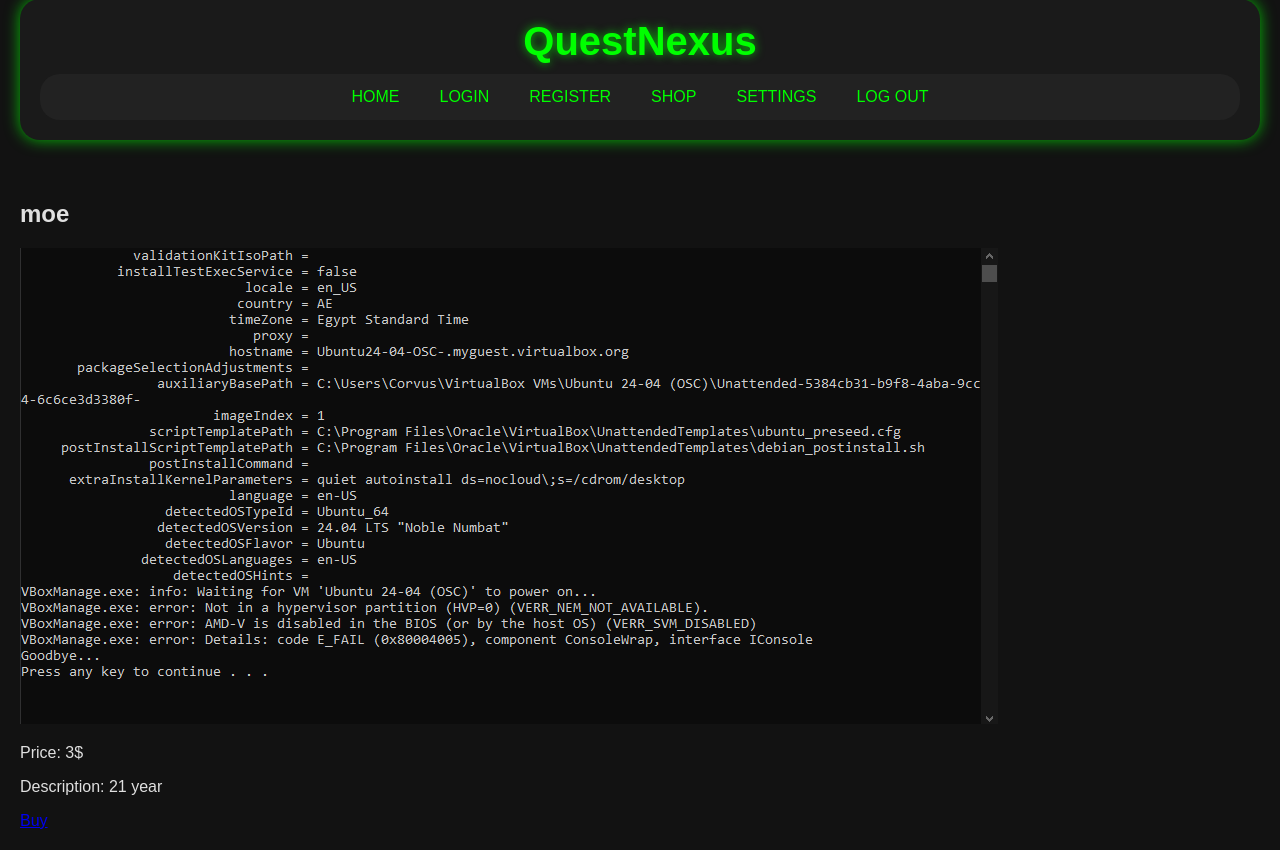
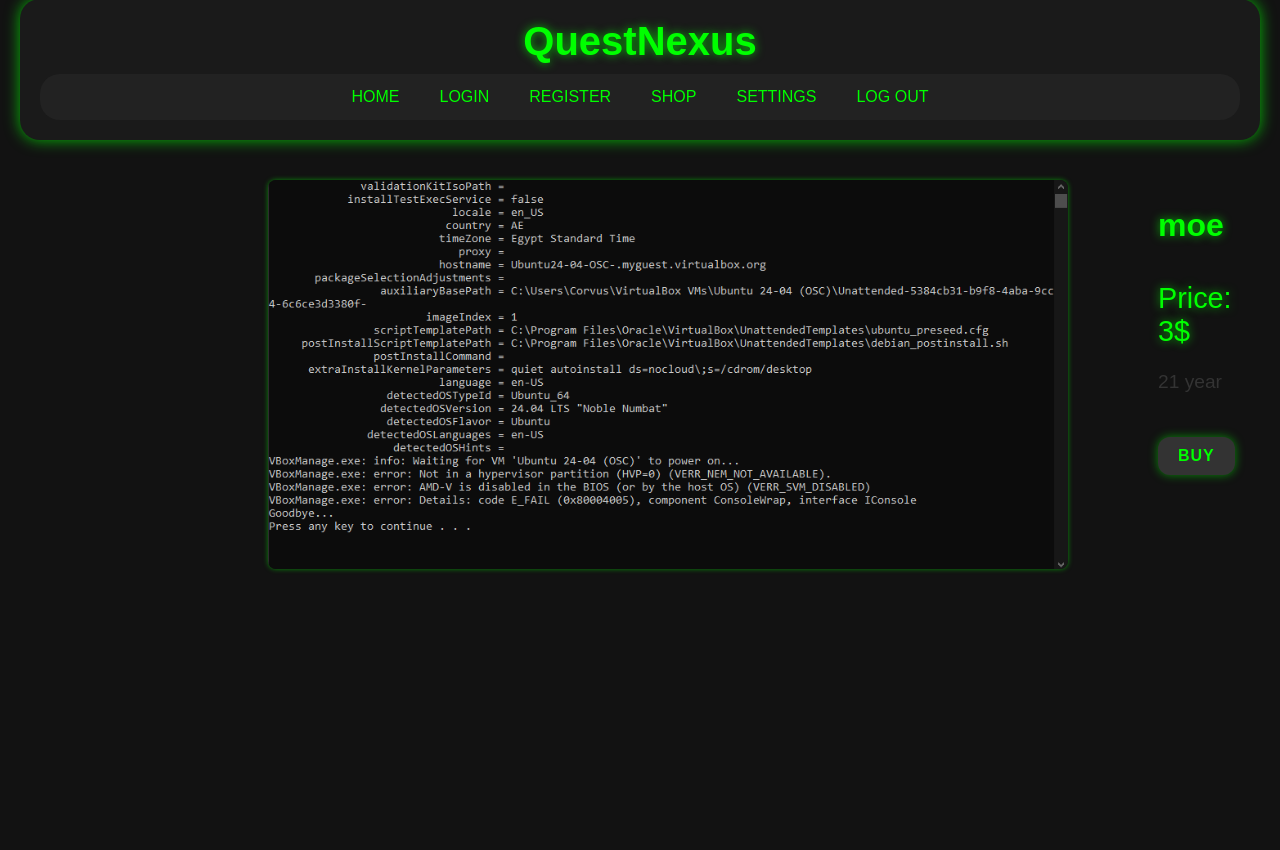
Before and after one commit to aliamgad/Online-Store, a Flask app: a page that uses Templates/product.html in a window 1280 px wide. Shown: the part 21-871 px from the top of the page. After the commit the page ends 593 px from the top, so only its background shows below. Run offline with Flask 3, Linux system fonts and the light colour scheme.

Commit message:
some edite in the css
some edite in the css for the product page

```diff
--- a/Static/Styles/styles.css
+++ b/Static/Styles/styles.css
@@ -201,52 +201,101 @@
     box-shadow: 0 0 15px rgba(0, 255, 0, 0.5); /* Green glow */
 }
 
-
+/* Product Info */
 .product-info {
-    max-width: 600px;
+    display: flex;
+    flex-direction: row; /* Aligns image and text side by side */
+    gap: 90px; /* Space between the image and the text content */
+    padding-left: 20%; /* Aligns with the container padding */
 }
 
-.product-info h1 {
-    font-size: 2.5em;
-    color: #00ff00; /* Glowing green */
-    text-shadow: 0 0 10px rgba(0, 255, 0, 0.7); /* Green glow */
+.product-info img {
+    max-width: 800px; /* Limits the width of the image */
+    height: auto;
+    border-radius: 8px;
+    margin-bottom: 20px;
+    box-shadow: 0 0 5px rgba(0, 255, 0, 0.5);
 }
 
-.product-info .price {
-    font-size: 1.8em;
-    color: #00ff00; /* Glowing green */
-    text-shadow: 0 0 10px rgba(0, 255, 0, 0.7); /* Green glow */
+.product-details {
+    display: flex;
+    flex-direction: column;
+    justify-content: flex-start;
 }
 
-.product-info .description {
-    margin: 20px 0;
+.product-details h2 {
+    font-size: 2em;
+    color: #00ff00;
+    text-shadow: 0 0 10px rgba(0, 255, 0, 0.7);
+    margin-bottom: 10px;
 }
 
-.product-info button {
+.product-details .price {
+    font-size: 1.8em;
+    color: #00ff00;
+    text-shadow: 0 0 10px rgba(0, 255, 0, 0.7);
+    margin-bottom: 10px;
+}
+
+.product-details .description {
+    margin: 10px 0 20px 0; /* Space between description and the Buy button */
+    font-size: 1.2em;
+    line-height: 1.5;
+    color: #333; /* Darker color for description text */
+}
+
+.button-container {
+    margin-top: 20px;
+    display: flex;
+    justify-content: flex-start;
+}
+
+.button-container .button {
     padding: 10px 20px;
     border: none;
-    border-radius: 12px; /* Rounded corners */
+    border-radius: 12px;
     background-color: #333;
-    color: #00ff00; /* Glowing green */
+    color: #00ff00;
     cursor: pointer;
-    box-shadow: 0 0 10px rgba(0, 255, 0, 0.5); /* Green glow */
+    box-shadow: 0 0 10px rgba(0, 255, 0, 0.5);
     transition: background-color 0.3s ease;
+    text-transform: uppercase;
+    font-weight: bold;
+    letter-spacing: 1px;
+    text-align: center;
+    text-decoration: none;
+    margin-right: 10px;
+    flex: 0 1 auto;
 }
 
-.product-info button:hover {
+.button-container .button:hover {
     background-color: #444;
-    box-shadow: 0 0 15px rgba(0, 255, 0, 0.7); /* Green glow on hover */
 }
 
-@media (max-width: 600px) {
-    .product {
-        width: 100%; /* Make products full width on small screens */
+/* Responsive Design */
+@media (max-width: 768px) {
+    main {
+        flex-direction: column;
     }
 
-    .product-photo-container {
-        height: 150px; /* Adjust height for smaller screens */
+    .product-info {
+        flex-direction: column;
+        align-items: center;
+    }
+
+    .product-info img {
+        margin-bottom: 20px;
+    }
+
+    .product-details {
+        text-align: center;
+    }
+
+    .button-container {
+        justify-content: center;
     }
 }
+
 /* Settings Form Styles */
 .settings-form {
     max-width: 600px;
--- a/Templates/product.html
+++ b/Templates/product.html
@@ -7,6 +7,7 @@
     <link rel="stylesheet" href="{{ url_for('static', filename='Styles/styles.css') }}">
 </head>
 <body>
+    <div class="container">
         <header>
             <h1>QuestNexus</h1>
             <nav>
@@ -18,19 +19,25 @@
                 <a href="{{ url_for('logout') }}">Log out</a>
             </nav>
         </header>
+
         <main>
-        <section id="product-details" class="product-detail">
-            <h2>{{ product[1] }}</h2> <!-- Adjust indices based on your data structure -->
-            {% if product[3] %}
+            <section id="product-details" class="product-info">
                 <img src="{{ url_for('static', filename='uploads/' + product[3]) }}" alt="{{ product[1] }}">
-            {% endif %}
-            <p>Price: {{ product[2] }}$</p>
-            {% if product[4] %}
-            <p>Description: {{ product[4] }}</p>
-            {% endif %}
+                <div class="product-details">
+                    <h2>{{ product[1] }}</h2>
+                    <p class="price">Price: {{ product[2] }}$</p>
+                    <p class="description">{{ product[4] }}</p>
+                    <div class="button-container">
+                        <a href="{{ url_for("bought_product", product_id=product[1])}}" class="button">Buy</a>
+                    </div>
+                </div>
             </section>
-        <a href="{{ url_for("bought_product", product_id=product[1])}}" class="button">Buy</a>
+        </main>
+    </div>
+</body>
 
-    </main>
+
+
+
 </body>
 </html>
--- a/app.py
+++ b/app.py
@@ -190,8 +190,7 @@
         cursor.execute(query, (new_balance, user[0]))
 
         connection.commit()
-
-        return "congrats"
+        return render_template('index.html')
 
 
 @app.route('/logout')
```
Also changed, not shown: database.db. Lines whose indentation alone changed are shown as unchanged.
